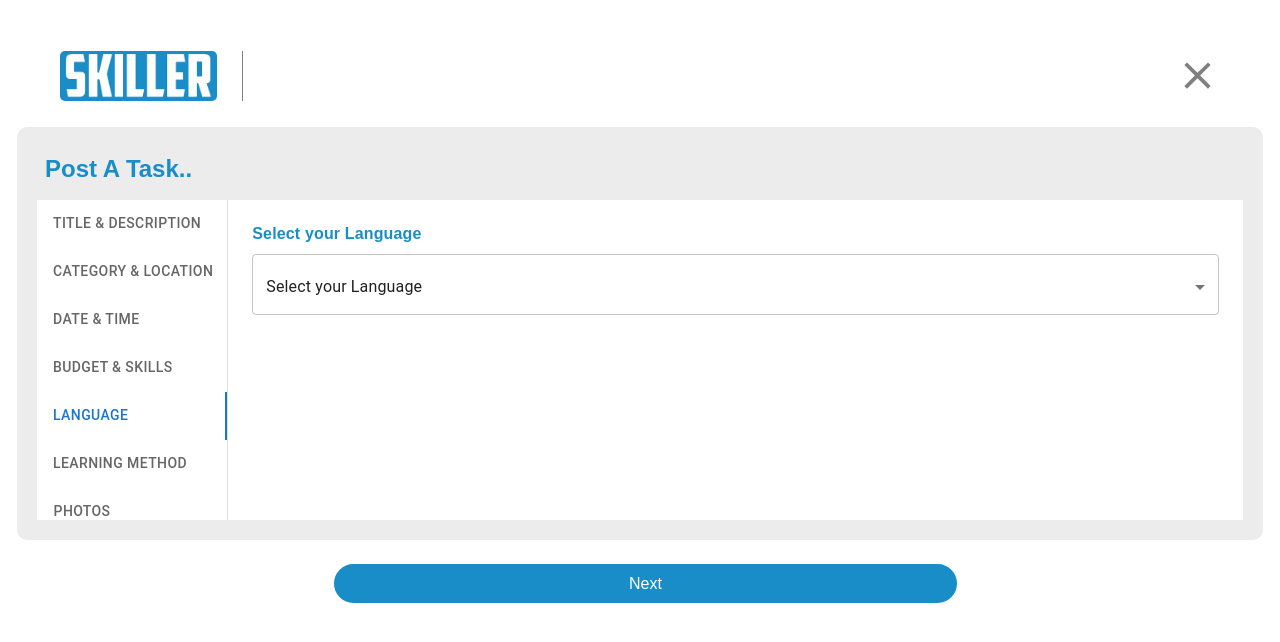
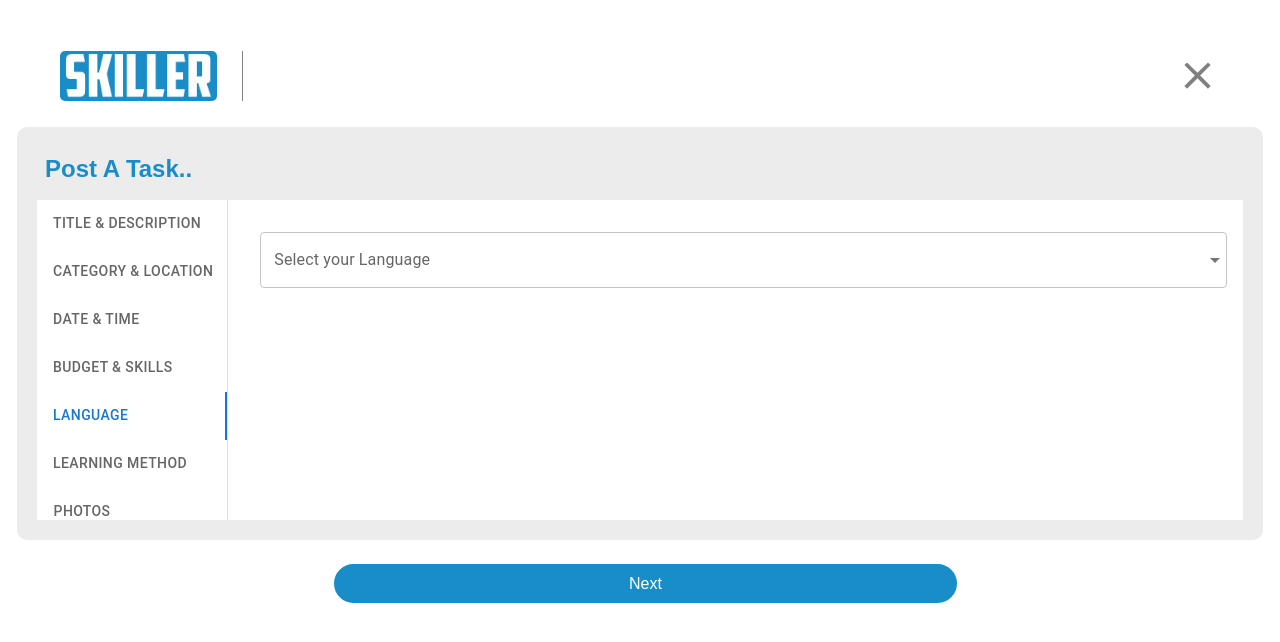
Before and after one commit to HimanshuSuratiya/SkillerWebnMob, a React (Create React App) app: page /post-a-task in a window 1280 px wide. Both pictures are taken after a click on the tab "LANGUAGE". Shown: the top 642 px of the page. Built offline with nearby package versions, Linux system fonts and the light colour scheme.

Commit message:
Previous points done and rating and reviews

```diff
--- a/src/Components/Howitworks/Howitwork.js
+++ b/src/Components/Howitworks/Howitwork.js
@@ -239,9 +239,22 @@ const Howitwork = () => {
                                 </section>
                             </TabPanel>
                             <TabPanel value={value} index={2}>
-                                <div className='d-flex justify-content-center align-items-center' style={{ height: '300px', width: '100%', backgroundColor: 'gray' }}>
-                                    <h1>Item Three</h1>
-                                </div>
+                                <section >
+                                    <div >
+                                        <div className='container rating-and-reviews'>
+                                            <div className='row rating-and-reviews-inner'>
+                                                <div className='col-md-6 first-box'>
+                                                    <div className='first-main'>
+                                                    </div>
+                                                </div>
+                                                <div className='col-md-6 second-box'>
+                                                    <div className='second-main'>
+                                                    </div>
+                                                </div>
+                                            </div>
+                                        </div>
+                                    </div>
+                                </section>
                             </TabPanel>
                             <TabPanel value={value} index={3}>
                                 <section className='pb-4'>
--- a/src/Components/Howitworks/howitwork.css
+++ b/src/Components/Howitworks/howitwork.css
@@ -242,3 +242,41 @@
     width: 47%;
     margin: auto;
 }
+
+
+/* Rating & Reviews*/
+.rating-and-reviews-inner {
+    height: 600px;
+    background-color: #108dc7;
+    padding: 30px;
+}
+
+.first-box {
+    display: flex;
+    justify-content: flex-end;
+    align-items: top;
+    width: 50%;
+}
+
+.second-box {
+    display: flex;
+    justify-content: flex-start;
+    align-items: flex-end;
+    width: 50%;
+}
+
+.first-main {
+    background-color: rgb(33, 33, 33);
+    height: 321px;
+    width: 308px;
+    border-radius: 10px;
+    margin-right: 20px;
+}
+
+.second-main {
+    background-color: red;
+    height: 400px;
+    width: 308px;
+    border-radius: 10px;
+    margin-left: 20px;
+}
--- a/src/Components/LandingPageComponents/LandingPage.css
+++ b/src/Components/LandingPageComponents/LandingPage.css
@@ -1040,12 +1040,12 @@ a.navbar-brand {
 
 .CategoriesList li a {
     font-size: 12px;
-    color: #333;
+    color: #188dc7;
     transition: .5s;
 }
 
 .CategoriesList li a:hover {
-    color: #188dc7;
+    color: #8fc1e2;
 }
 
 .asSkiller {
--- a/src/Components/Postatasker/PostATasker.js
+++ b/src/Components/Postatasker/PostATasker.js
@@ -1,4 +1,5 @@
 import React, { useState } from 'react'
+import { useTheme } from '@mui/material/styles';
 import { makeStyles } from "@material-ui/core/styles";
 import Images from "../../Images/Image";
 import CloseIcon from '@mui/icons-material/Close';
@@ -8,7 +9,7 @@ import Tab from '@mui/material/Tab';
 import Typography from '@mui/material/Typography';
 import PropTypes from 'prop-types';
 import Box from '@mui/material/Box';
-import TextField from '@mui/material/TextField';
+import { TextField, TextareaAutosize } from '@mui/material';
 import Select from "@material-ui/core/Select";
 import { MenuItem } from "@material-ui/core";
 import { LocalizationProvider } from '@mui/x-date-pickers/LocalizationProvider';
@@ -21,6 +22,7 @@ import InputLabel from '@mui/material/InputLabel';
 import OutlinedInput from '@mui/material/OutlinedInput';
 import InputAdornment from '@mui/material/InputAdornment'
 import ChipInput from "material-ui-chip-input";
+import Chip from '@mui/material/Chip';
 
 function TabPanel(props) {
     const { children, value, index, ...other } = props;
@@ -105,14 +107,44 @@ const defaultState = {
     skills: ["ex:Skills"],
     selectedTab: 0,
     location: 0,
-    language: 0,
     catergory: 0,
     dateTime: dayjs(new Date()),
 }
 
+const ITEM_HEIGHT = 48;
+const ITEM_PADDING_TOP = 8;
+const MenuProps = {
+    PaperProps: {
+        style: {
+            maxHeight: ITEM_HEIGHT * 4.5 + ITEM_PADDING_TOP,
+            width: 250,
+        },
+    },
+};
+
+const names = [
+    'English',
+    'Spanish',
+    'Arabic',
+    'Russian',
+    'Japanese',
+    'Korean',
+];
+
+function getStyles(name, personName, theme) {
+    return {
+        fontWeight:
+            personName.indexOf(name) === -1
+                ? theme.typography.fontWeightRegular
+                : theme.typography.fontWeightMedium,
+    };
+}
+
 const PostATasker = () => {
+    const theme = useTheme();
     const classes = useStyles();
     const [state, setState] = useState(defaultState)
+    const [personName, setPersonName] = React.useState([]);
 
     const selectCategory = (event) => {
         setState((prevState) => ({ ...prevState, catergory: event.target.value }));
@@ -120,10 +152,6 @@ const PostATasker = () => {
 
     const selectLocation = (event) => {
         setState((prevState) => ({ ...prevState, location: event.target.value }));
-    };
-
-    const selectLanguage = (event) => {
-        setState((prevState) => ({ ...prevState, language: event.target.value }));
     };
 
     const handleNextTab = (value) => {
@@ -140,6 +168,15 @@ const PostATasker = () => {
 
     const handleChange = (event, newValue) => {
         setState((prevState) => ({ ...prevState, selectedTab: newValue }));
+    };
+
+    const handleLanguageSelection = (event) => {
+        const {
+            target: { value },
+        } = event;
+        setPersonName(
+            typeof value === 'string' ? value.split(',') : value,
+        );
     };
 
     return (
@@ -187,12 +224,12 @@ const PostATasker = () => {
                                 />
                             </div>
                             <div style={{ width: '100%' }}>
-                                <TextField
-                                    className='mt-4'
-                                    label="Description"
-                                    fullWidth
-                                    autoComplete="shipping address-line1"
-                                    variant="outlined"
+                                <TextareaAutosize
+                                    className='p-2 mt-4'
+                                    aria-label="minimum height"
+                                    minRows={4}
+                                    style={{ width: '100%' }}
+                                    placeholder="Description"
                                 />
                             </div>
                         </TabPanel>
@@ -288,24 +325,36 @@ const PostATasker = () => {
                             </div>
                         </TabPanel>
                         <TabPanel value={state.selectedTab} index={4} style={{ overflow: 'auto', width: '85%' }}>
-                            <div style={{ width: '100%' }}>
-                                <h5>Select your Language</h5>
-                                <Select
-                                    style={{ width: '100%' }}
-                                    value={state.language}
-                                    className="mt-2"
-                                    onChange={selectLanguage}
-                                    displayEmpty
-                                    variant="outlined"
-                                >
-                                    <MenuItem value={0}>{"Select your Language"}</MenuItem>
-                                    <MenuItem value={1}>{"English"}</MenuItem>
-                                    <MenuItem value={2}>{"Spanish"}</MenuItem>
-                                    <MenuItem value={3}>{"Arabic"}</MenuItem>
-                                    <MenuItem value={4}>{"Russian"}</MenuItem>
-                                    <MenuItem value={5}>{"Japanese"}</MenuItem>
-                                    <MenuItem value={6}>{"Korean"}</MenuItem>
-                                </Select>
+                            <div>
+                                <FormControl sx={{ m: 1, width: '100%' }}>
+                                    <InputLabel id="demo-multiple-chip-label">Select your Language</InputLabel>
+                                    <Select
+                                        labelId="demo-multiple-chip-label"
+                                        id="demo-multiple-chip"
+                                        multiple
+                                        value={personName}
+                                        onChange={handleLanguageSelection}
+                                        input={<OutlinedInput id="select-multiple-chip" label="Select your Language" />}
+                                        renderValue={(selected) => (
+                                            <Box sx={{ display: 'flex', flexWrap: 'wrap', gap: 0.5 }}>
+                                                {selected.map((value) => (
+                                                    <Chip key={value} label={value} />
+                                                ))}
+                                            </Box>
+                                        )}
+                                        MenuProps={MenuProps}
+                                    >
+                                        {names.map((name) => (
+                                            <MenuItem
+                                                key={name}
+                                                value={name}
+                                                style={getStyles(name, personName, theme)}
+                                            >
+                                                {name}
+                                            </MenuItem>
+                                        ))}
+                                    </Select>
+                                </FormControl>
                             </div>
                         </TabPanel>
                         <TabPanel value={state.selectedTab} index={5}>
```
